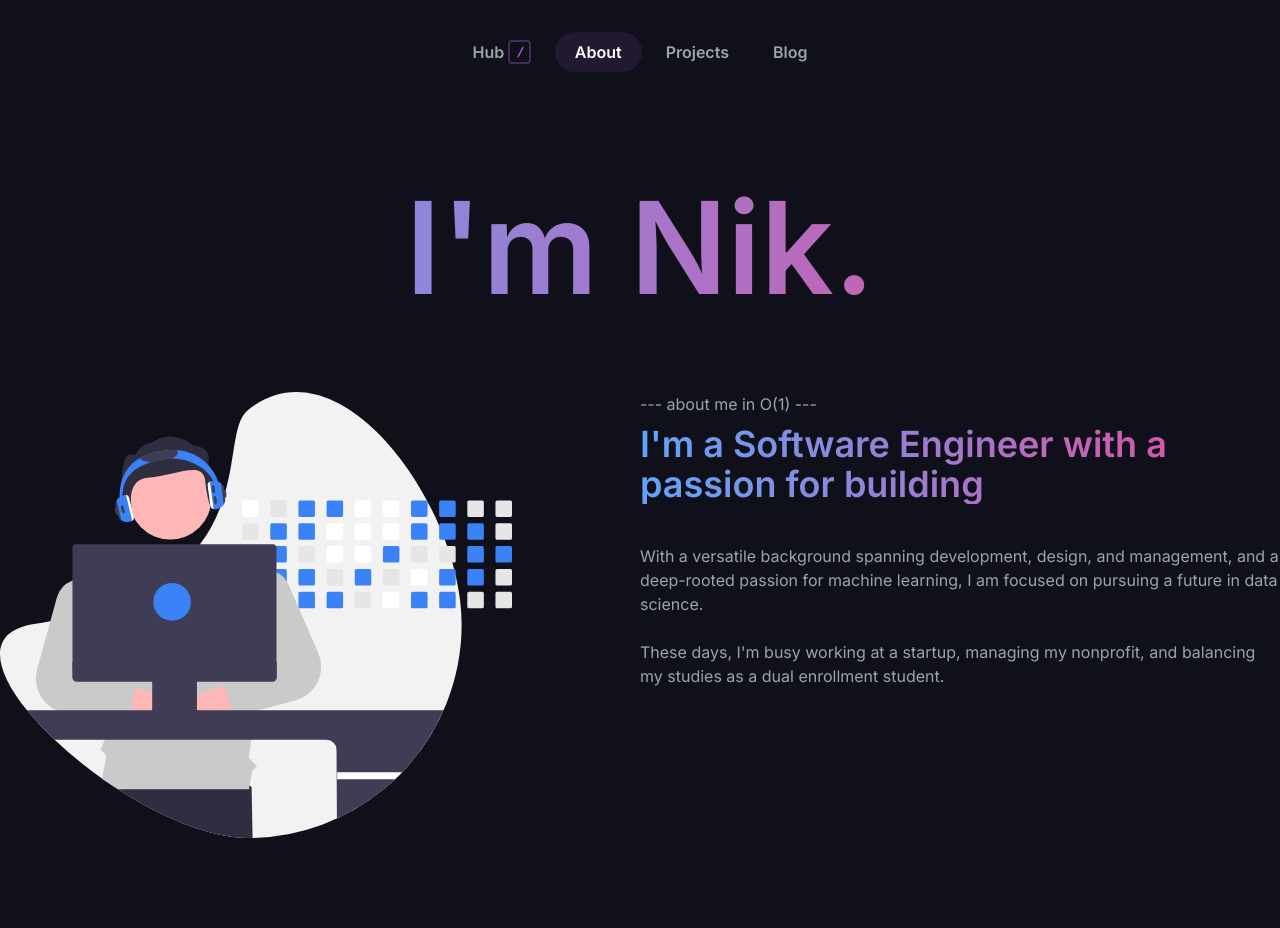
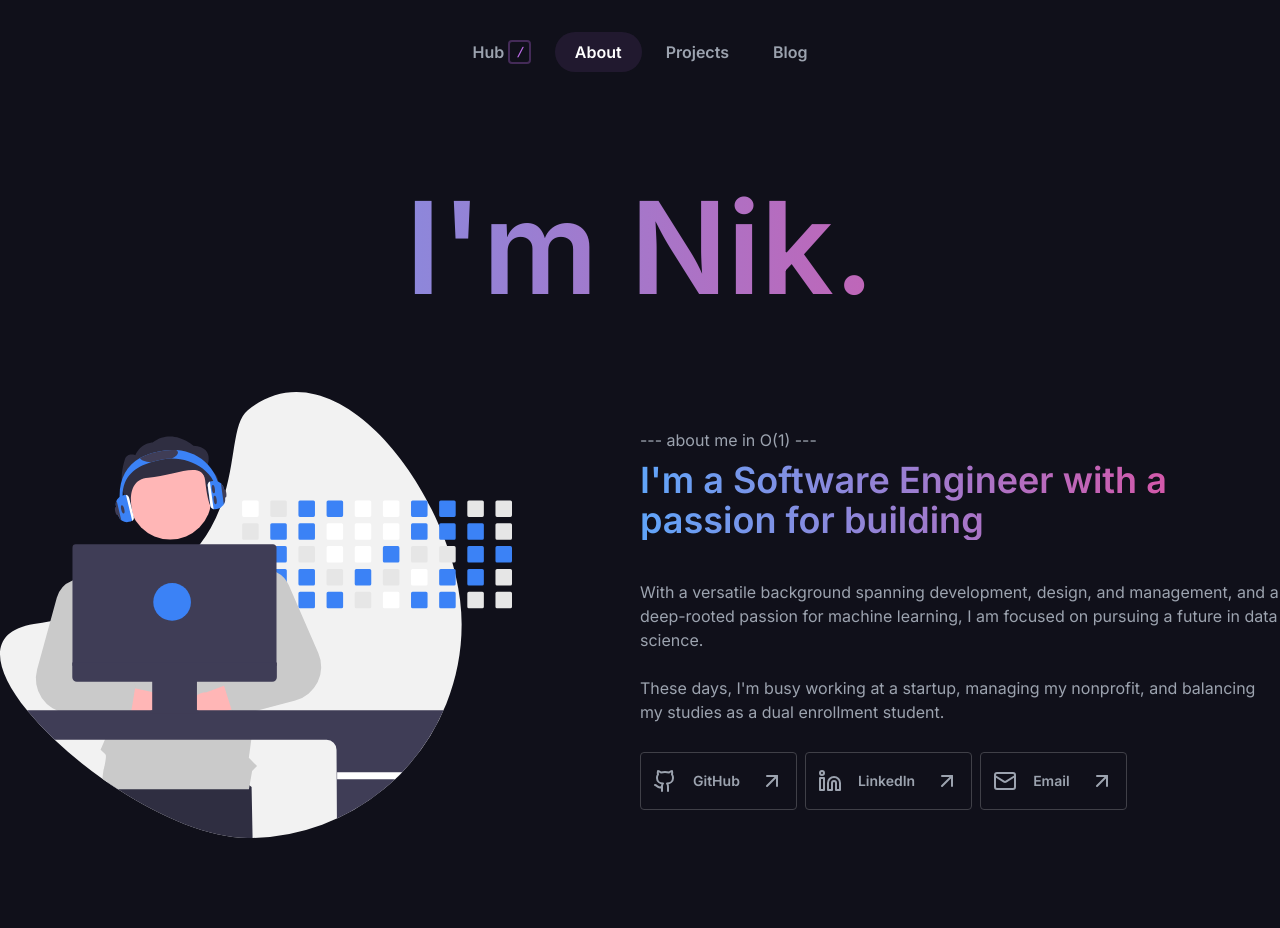
Before and after one commit to NikSchaefer/nikschaefer.com, a Next.js app: page /about in a window 1280 px wide. Shown: the top 928 px of the page. Built offline with nearby package versions, Linux system fonts and the light colour scheme.

Commit message:
feat: about page update

```diff
--- a/src/pages/about.tsx
+++ b/src/pages/about.tsx
@@ -6,6 +6,8 @@ import jobs from "../../content/jobs.json";
 import studies from "../../content/studies.json";
 import clsx from "clsx";
 import Node from "@components/node";
+import { socials } from "config";
+import { ArrowUpRight, Github, Linkedin, Mail } from "lucide-react";
 
 export default function About(): JSX.Element {
 	return (
@@ -24,13 +26,13 @@ export default function About(): JSX.Element {
 					I'm Nik.
 				</motion.h1>
 			</section>
-			<section className="grid grid-cols-10 pt-[5em] container mx-auto">
+			<section className="flex flex-col items-center lg:grid lg:grid-cols-10 pt-[5em] container mx-auto">
 				<motion.img
 					viewport={{ once: true }}
 					initial={{ y: -10, opacity: 0 }}
 					animate={{ opacity: 1, y: 0 }}
 					transition={{ duration: 0.2, delay: 0.3 }}
-					className="col-span-4"
+					className="col-span-4 w-[80%] mx-auto lg:w-full"
 					src="/developer.svg"
 				/>
 				<div className="col-span-1" />
@@ -39,9 +41,9 @@ export default function About(): JSX.Element {
 					initial={{ y: -10, opacity: 0 }}
 					animate={{ opacity: 1, y: 0 }}
 					transition={{ duration: 0.2, delay: 0.5 }}
-					className="flex flex-col col-span-5"
+					className="w-[90%] mx-auto lg:w-full flex flex-col col-span-5"
 				>
-					<span className="mb-2">--- about me in O(1) ---</span>
+					<span className="my-2">--- about me in O(1) ---</span>
 					<h1 className="font-semibold text-effect mb-10 ">
 						I'm a Software Engineer with a passion for building
 					</h1>
@@ -56,6 +58,50 @@ export default function About(): JSX.Element {
 						nonprofit, and balancing my studies as a dual enrollment
 						student.
 					</p>
+					<div className="pt-[2em] flex-col sm:flex-row flex gap-2 h6 font-semibold">
+						<motion.a
+							viewport={{ once: true }}
+							initial={{ y: -10, opacity: 0 }}
+							animate={{ opacity: 1, y: 0 }}
+							transition={{ duration: 0.2, delay: 0.7 }}
+							href={socials.github.link}
+							target="_blank"
+							rel="noopener noreferrer"
+							className="flex gap-4 items-center rounded border px-3 py-4 w-fit border-secondary-400 hover:bg-secondary-600"
+						>
+							<Github />
+							GitHub
+							<ArrowUpRight className="ml-1" />
+						</motion.a>
+						<motion.a
+							viewport={{ once: true }}
+							initial={{ y: -10, opacity: 0 }}
+							animate={{ opacity: 1, y: 0 }}
+							transition={{ duration: 0.2, delay: 0.8 }}
+							href={socials.linkedin.link}
+							target="_blank"
+							rel="noopener noreferrer"
+							className="flex gap-4 items-center rounded border px-3 py-4 w-fit border-secondary-400 hover:bg-secondary-600"
+						>
+							<Linkedin />
+							LinkedIn
+							<ArrowUpRight className="ml-1" />
+						</motion.a>
+						<motion.a
+							viewport={{ once: true }}
+							initial={{ y: -10, opacity: 0 }}
+							animate={{ opacity: 1, y: 0 }}
+							transition={{ duration: 0.2, delay: 0.9 }}
+							href={socials.email.link}
+							target="_blank"
+							rel="noopener noreferrer"
+							className="flex gap-4 items-center rounded border px-3 py-4 w-fit border-secondary-400 hover:bg-secondary-600"
+						>
+							<Mail />
+							Email
+							<ArrowUpRight className="ml-1" />
+						</motion.a>
+					</div>
 				</motion.div>
 			</section>
 			<motion.section
```
